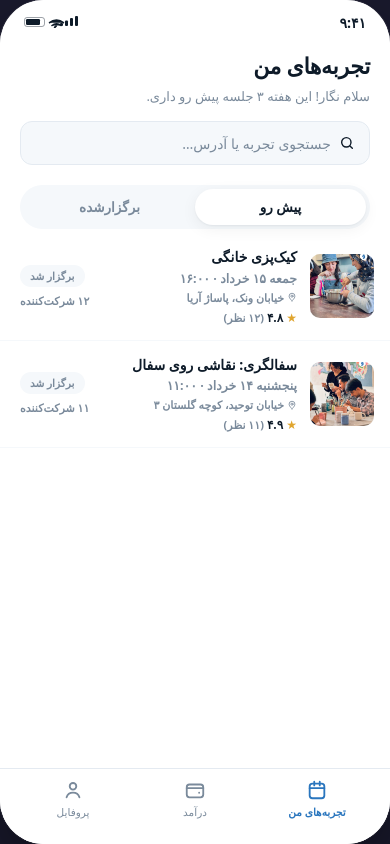
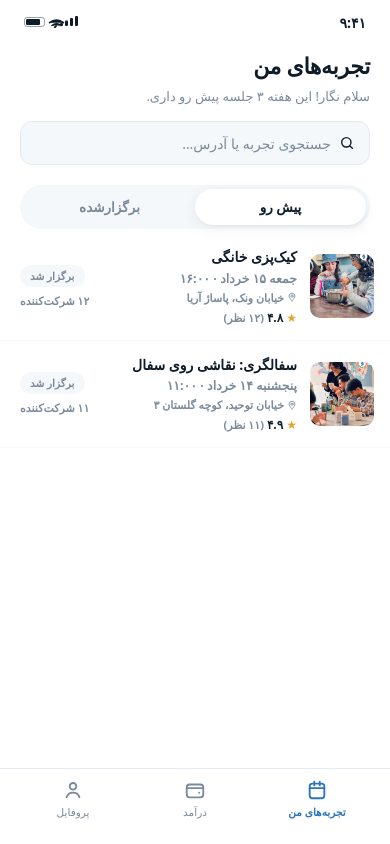
Before and after one commit to alisinafakhraei-pixel/vadostan-host-demo, a plain HTML site: page index.html in a window 390 px wide. Drawn offline with Linux system fonts and the light colour scheme; a small style sheet from the web is missing.

Commit message:
Make full-screen on mobile, phone frame only on desktop

```diff
--- a/index.html
+++ b/index.html
@@ -28,23 +28,35 @@
 }
 
 body {
-  background: #1a1a2e;
+  background: #fff;
+  font-family: var(--vd-font);
+  -webkit-font-smoothing: antialiased;
+  /* desktop: center a phone-width container */
   display: flex;
   justify-content: center;
-  align-items: center;
   min-height: 100vh;
-  font-family: var(--vd-font);
-  -webkit-font-smoothing: antialiased;
 }
 
 .phone-shell {
-  width: 390px;
-  height: 844px;
+  width: 100%;
+  max-width: 430px;
+  min-height: 100vh;
+  height: 100dvh;
   background: #fff;
-  border-radius: 44px;
+  position: relative;
   overflow: hidden;
-  position: relative;
-  box-shadow: 0 30px 80px rgba(0,0,0,.5), 0 0 0 1px rgba(255,255,255,.1);
+}
+
+/* On wider screens, give it a subtle frame */
+@media (min-width: 500px) {
+  body { background: #1a1a2e; align-items: center; }
+  .phone-shell {
+    width: 390px;
+    height: 844px;
+    min-height: unset;
+    border-radius: 44px;
+    box-shadow: 0 30px 80px rgba(0,0,0,.5), 0 0 0 1px rgba(255,255,255,.1);
+  }
 }
 
 .screen {
```
